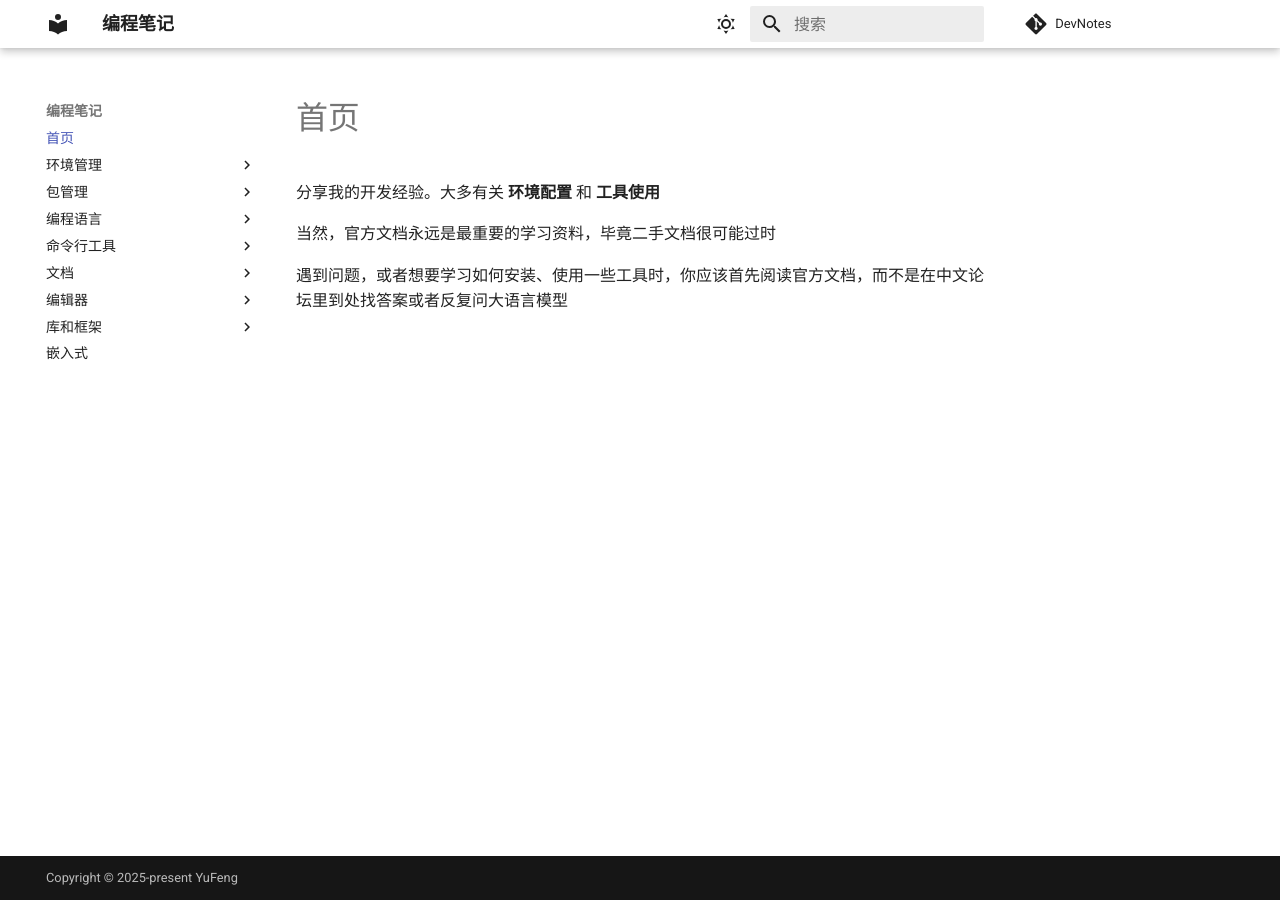
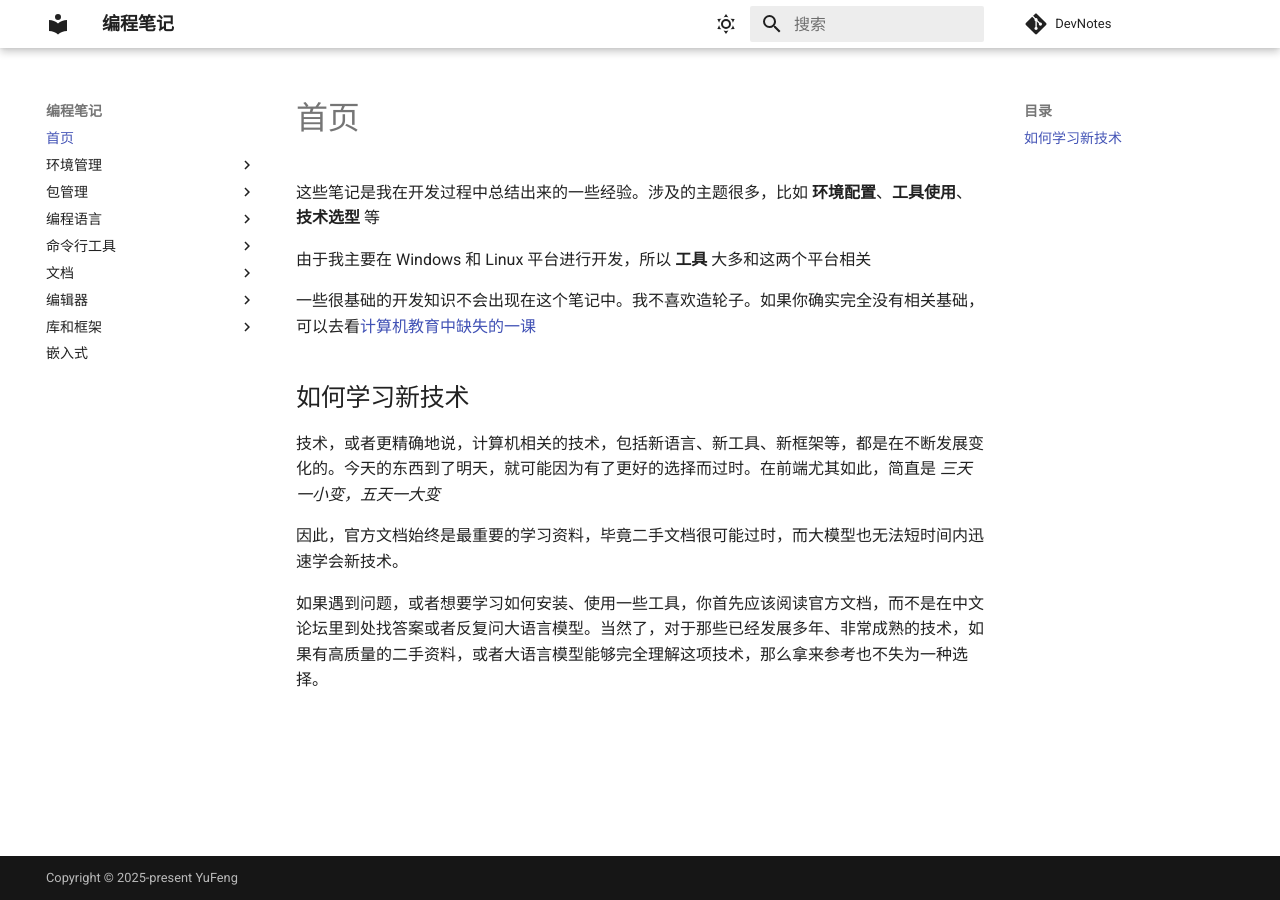
Before and after one commit to Juemuren/DevNotes, an MkDocs documentation site: the page built from docs/index.md, in a window 1280 px wide. Built offline with MkDocs 1.6.1 and Material for MkDocs 9.7.7, drawn with Linux system fonts in a browser that asks for light colours; comment, search, counter and statistics services are not loaded.

Commit message:
2025-10-21

```diff
--- a/docs/index.md
+++ b/docs/index.md
@@ -1,7 +1,15 @@
 # 首页
 
-分享我的开发经验。大多有关 **环境配置** 和 **工具使用**
+这些笔记是我在开发过程中总结出来的一些经验。涉及的主题很多，比如 **环境配置**、**工具使用**、**技术选型** 等
 
-当然，官方文档永远是最重要的学习资料，毕竟二手文档很可能过时
+由于我主要在 Windows 和 Linux 平台进行开发，所以 **工具** 大多和这两个平台相关
 
-遇到问题，或者想要学习如何安装、使用一些工具时，你应该首先阅读官方文档，而不是在中文论坛里到处找答案或者反复问大语言模型
+一些很基础的开发知识不会出现在这个笔记中。我不喜欢造轮子。如果你确实完全没有相关基础，可以去看[计算机教育中缺失的一课](https://missing-semester-cn.github.io/)
+
+## 如何学习新技术
+
+技术，或者更精确地说，计算机相关的技术，包括新语言、新工具、新框架等，都是在不断发展变化的。今天的东西到了明天，就可能因为有了更好的选择而过时。在前端尤其如此，简直是 *三天一小变，五天一大变*
+
+因此，官方文档始终是最重要的学习资料，毕竟二手文档很可能过时，而大模型也无法短时间内迅速学会新技术。
+
+如果遇到问题，或者想要学习如何安装、使用一些工具，你首先应该阅读官方文档，而不是在中文论坛里到处找答案或者反复问大语言模型。当然了，对于那些已经发展多年、非常成熟的技术，如果有高质量的二手资料，或者大语言模型能够完全理解这项技术，那么拿来参考也不失为一种选择。
```
Also changed, not shown: docs/包管理/Scoop.md (+12 -0 lines), docs/命令行工具/Shell.md (+2 -2 lines), docs/环境管理/Docker.md (+11 -0 lines), docs/编程语言/Cpp.md (+2 -8 lines).
